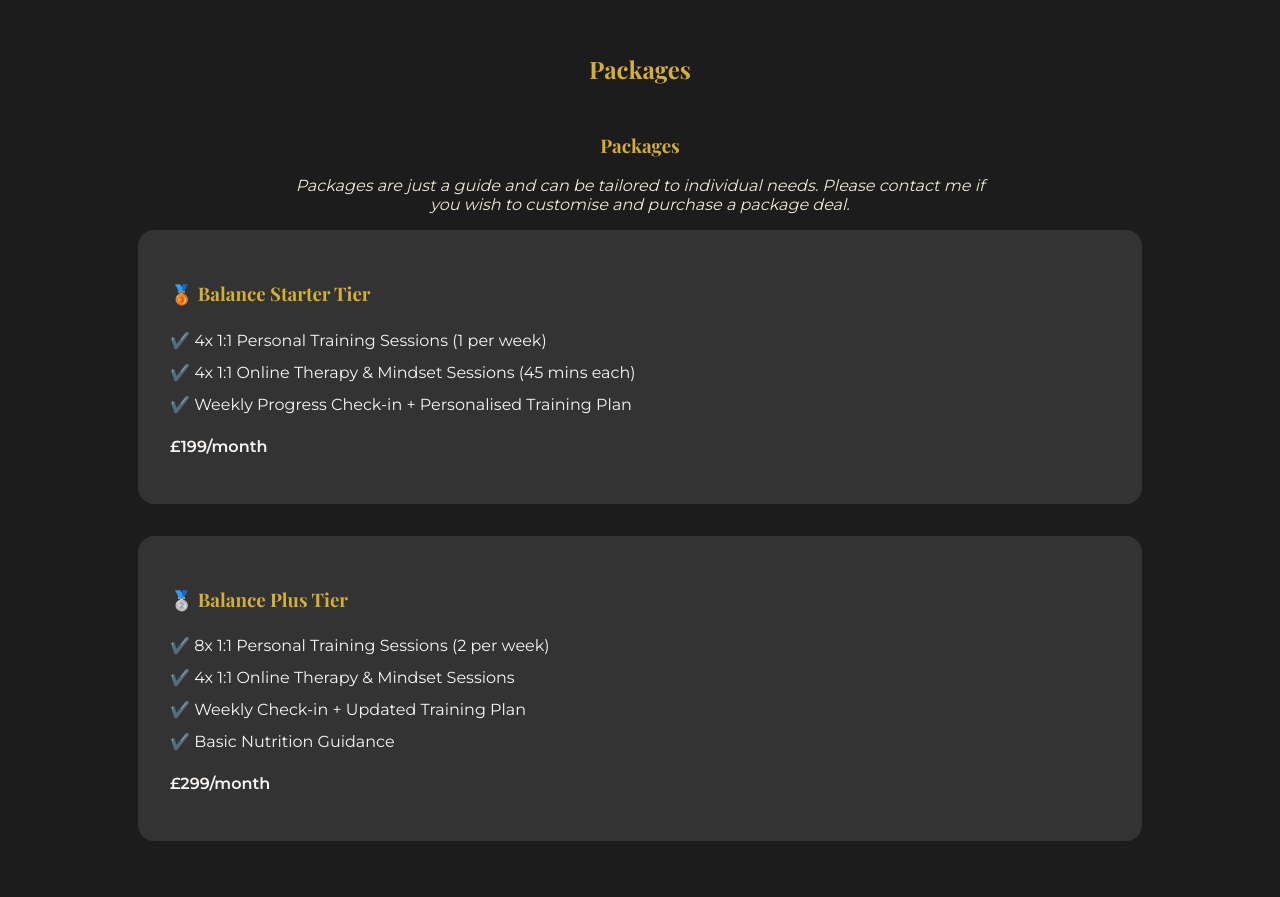
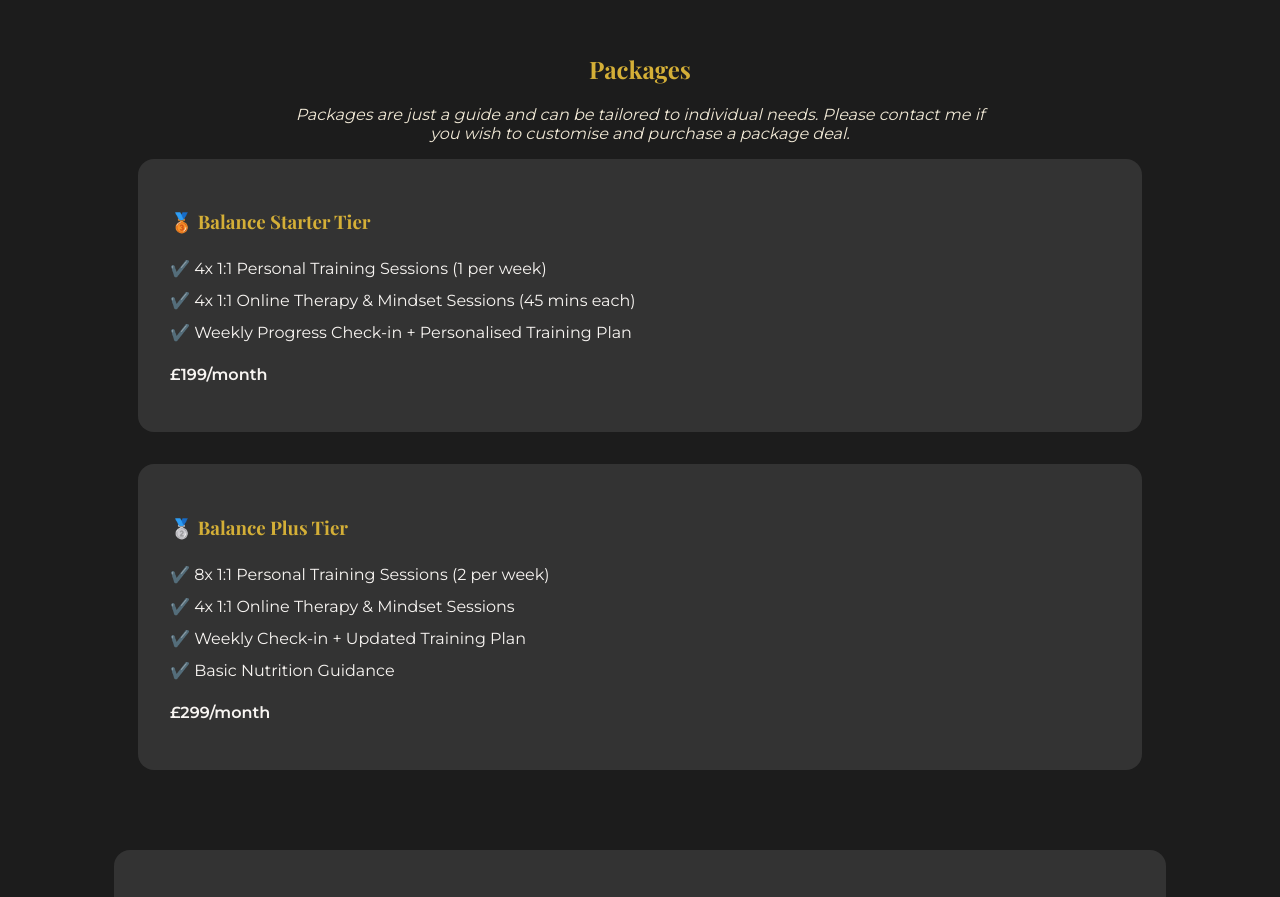
Before and after one commit to JT3011/jt-website, a plain HTML site: page index.html in a window 1280 px wide. Shown: the part 5200-6097 px from the top of the page. Drawn offline with nearby package versions, Linux system fonts and the light colour scheme.

Commit message:
Update index.html

```diff
--- a/index.html
+++ b/index.html
@@ -470,8 +470,6 @@
 
 <section id="packages">
   <h2>Packages</h2>
-  <h3 style="text-align: center; color: #D4AF37; font-family: 'Playfair Display', serif; margin-top: 3rem;">Packages</h3>
-
 <p style="text-align: center; max-width: 700px; margin: 1rem auto; font-style: italic; color: #f0e8d5;">
   Packages are just a guide and can be tailored to individual needs. Please contact me if you wish to customise and purchase a package deal.
 </p>
```
